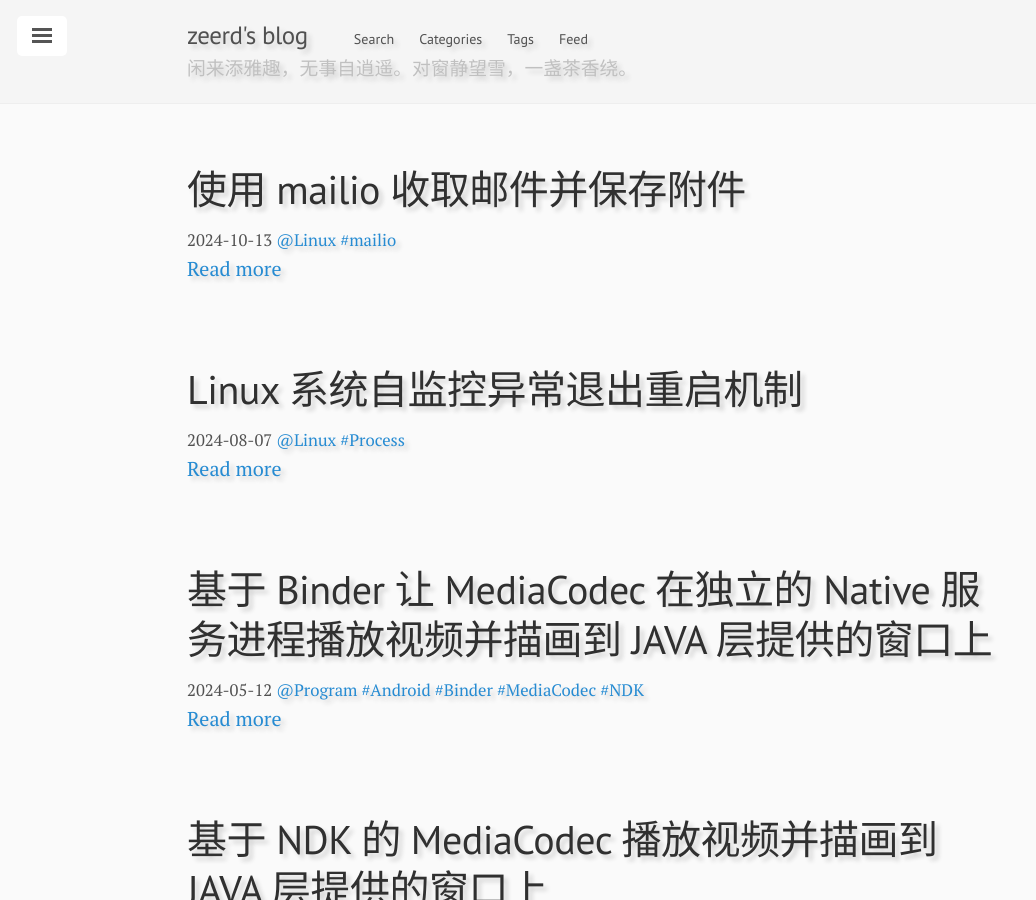
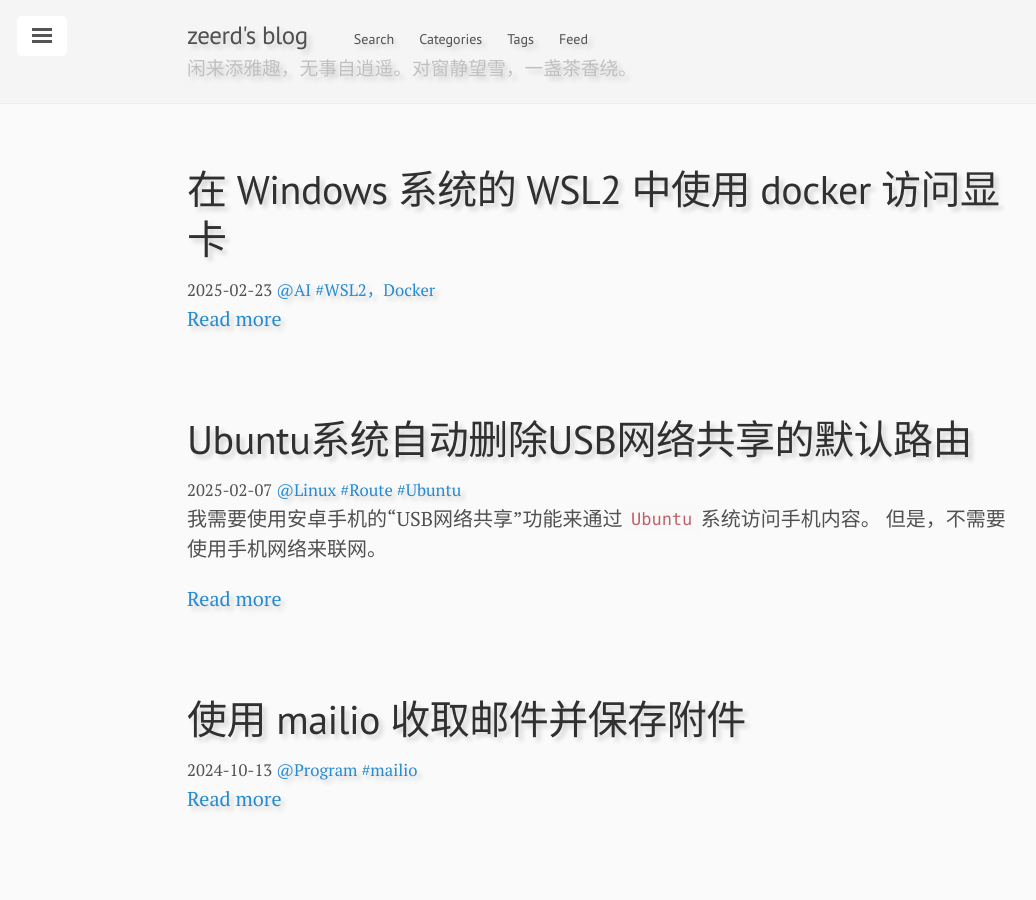
Before and after one commit to zeerd/zeerd.github.io, a Jekyll site: the page built from index.html, in a window 1280 px wide and 900 px high. Shown: the whole window, without its empty margins (43-1079 px from the left). Built offline with Jekyll 4.4.1, drawn with Linux system fonts in a browser that asks for light colours; the list of posts is cut into pages by our own code; some of the changed text lies outside the part shown.

Commit message:
add 2025-02-23-use-gpu-docker-wsl2.md

````diff
--- a/_posts/2024-10-13-pop3s-attachment.md
+++ b/_posts/2024-10-13-pop3s-attachment.md
@@ -2,7 +2,7 @@
 layout: post
 title: 使用 mailio 收取邮件并保存附件
 tag: [mailio]
-categories: [Linux]
+categories: [Program]
 ---
 
 <!--break-->
--- /dev/null
+++ b/_posts/2025-02-07-ubuntu-disable-usb-route.md
@@ -0,0 +1,49 @@
+---
+layout: post
+title: Ubuntu系统自动删除USB网络共享的默认路由
+tags: [Ubuntu,Route]
+categories: [Linux]
+---
+
+我需要使用安卓手机的“USB网络共享”功能来通过`Ubuntu`系统访问手机内容。
+但是，不需要使用手机网络来联网。
+<!--break-->
+
+注意：这个方法时间长了会失效。原因暂时未知。但是可以凑合用了。
+
+
+但是，`Ubuntu 22.04`系统每次在检测到USB网络连接成功之后，都会自动创建一个默认的路由。
+
+如下方法可以实现自动删除这个路由。
+
+创建文件`/etc/NetworkManager/dispatcher.d/01-usb-network-share.sh`。
+内容如下：
+
+```bash
+#!/bin/bash
+
+# 查找所有网络接口
+interfaces=$(ip -o link show | awk -F': ' '{print $2}')
+
+# 查找 USB 网卡接口（以 enx 开头）
+usb_interface=""
+for iface in $interfaces; do
+    if [[ $iface == enx* ]]; then
+        usb_interface=$iface
+        break
+    fi
+done
+
+# 检查是否找到 USB 网卡接口
+if [ -z "$usb_interface" ]; then
+#    echo "未找到 USB 网卡接口。"
+    exit 1
+fi
+
+# 从默认路由中删除 USB 网卡
+sudo ip route del default dev $usb_interface
+```
+
+为文件添加可执行权限：`sudo chmod +x /etc/NetworkManager/dispatcher.d/01-usb-network-share.sh`
+
+重启 `NetworkManager` 服务：`sudo systemctl restart NetworkManager`
--- /dev/null
+++ b/_posts/2025-02-23-use-gpu-docker-wsl2.md
@@ -0,0 +1,36 @@
+---
+layout: post
+title: 在 Windows 系统的 WSL2 中使用 docker 访问显卡
+tags: [WSL2，Docker]
+categories: [AI]
+---
+<!--break-->
+
+关键点就是运行`docker`时需要额外添加几个参数：
+
+```bash
+docker run --rm  --runtime=nvidia --gpus all ubuntu nvidia-smi
+```
+
+这条命令用于在 `Docker` 容器中运行 `NVIDIA GPU` 相关的操作。以下是各参数的含义：
+
+1. **`docker run`**:
+   - 这是 Docker 命令，用于创建并启动一个新容器。
+
+2. **`--rm`**:
+   - 容器停止后自动删除。适用于临时任务，避免容器残留。
+
+3. **`--runtime=nvidia`**:
+   - 指定使用 NVIDIA 容器运行时，以便容器访问 GPU 资源。
+
+4. **`--gpus all`**:
+   - 允许容器使用所有可用的 GPU。也可以指定特定 GPU，如 `--gpus 2` 或 `--gpus "device=0,1"`。
+
+5. **`ubuntu`**:
+   - 使用的 Docker 镜像名称，这里是一个 Ubuntu 镜像。
+
+6. **`nvidia-smi`**:
+   - 容器启动后执行的命令，用于显示 GPU 状态和相关信息。
+
+
+注意：`WSL`中使用的显卡驱动其实是在`Windows`中已经安装好了的。虽然不知道原理，但是在`Windows`上升级显卡驱动就会自动更新`WSL`里面的`Linux`驱动。
````
